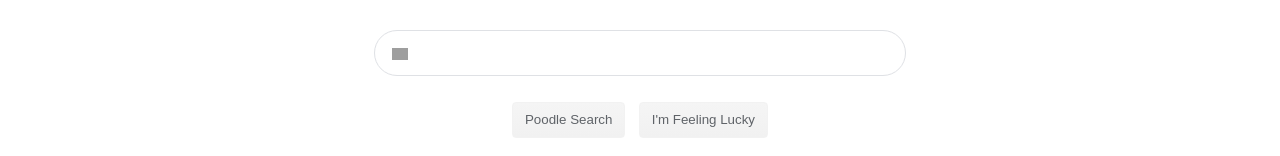
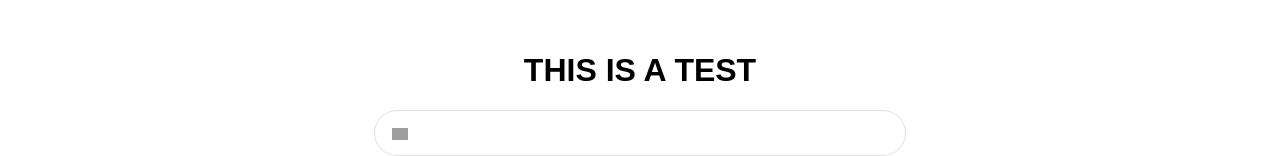
Before and after one commit to ajsaule/poodle-search, a React (Create React App) app: page / in a window 1280 px wide. Shown: the part 288-444 px from the top of the page. Built offline with nearby package versions, Linux system fonts and the light colour scheme; grey boxes are pictures that could not be loaded.

Commit message:
test push to github

```diff
--- a/src/components/MainSearch.js
+++ b/src/components/MainSearch.js
@@ -94,6 +94,7 @@
                 <div className="hero-container">
                     <img className="poodle-hero-img" src="https://fontmeme.com/permalink/200922/16bf0f375ad5e81bd6128af3a69a0b59.png" />
                 </div>
+                <h1>THIS IS A TEST</h1>
                 <div className="search-container">
                     <div className={searchMainDropdown ? "search-bar-dropdown" : "search-bar-wrapper"} >
                         <div className="search-icon"></div>
```
